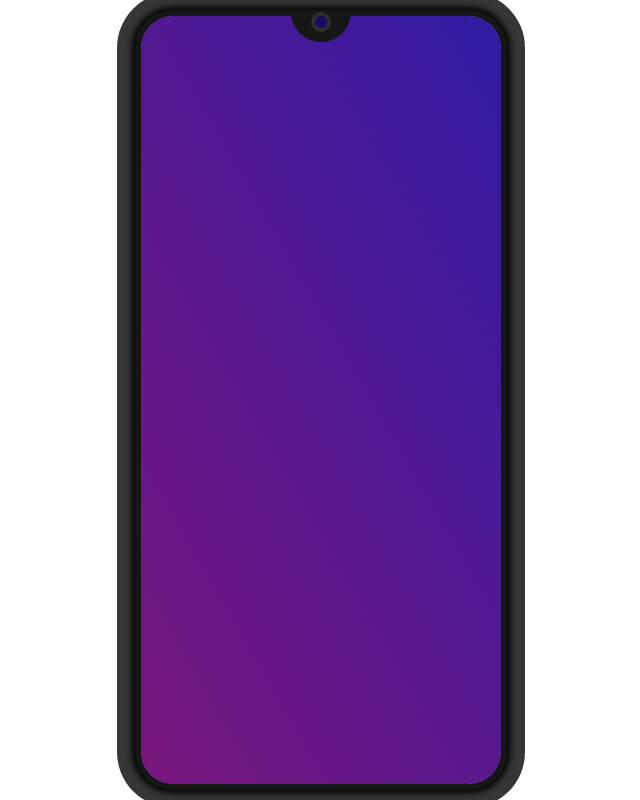
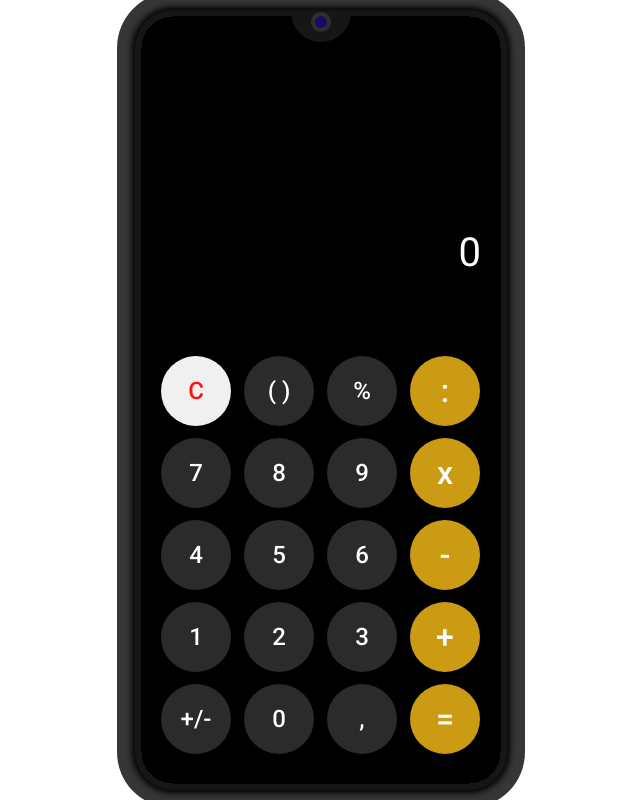
Before and after one commit to bactruongvan17/calculator, a plain HTML site: page index.html in a window 1280 px wide. Shown: the whole page, without its empty margins (319-959 px from the left). Drawn offline with Linux system fonts and the light colour scheme.

Commit message:
render calculator board

```diff
--- a/index.html
+++ b/index.html
@@ -16,7 +16,36 @@
     <div id="wrapper">
         <div id="camera"></div>
 
-        <div id="main-calculator"></div>
+        <div id="main-calculator">
+          <div id="result-box">0</div>
+          <div id="keyboard-box">
+            <span class="item" data-id="clear">C</span>
+            <span class="item" data-id="bracket">( )</span>
+            <span class="item" data-id="%">%</span>
+            <span class="item operand" data-id=":">:</span>
+
+            <span class="item" data-id="7">7</span>
+            <span class="item" data-id="8">8</span>
+            <span class="item" data-id="9">9</span>
+            <span class="item operand" data-id="x">x</span>
+
+            <span class="item" data-id="4">4</span>
+            <span class="item" data-id="5">5</span>
+            <span class="item" data-id="6">6</span>
+            <span class="item operand" data-id="-">-</span>
+
+            <span class="item" data-id="1">1</span>
+            <span class="item" data-id="2">2</span>
+            <span class="item" data-id="3">3</span>
+            <span class="item operand" data-id="+">+</span>
+
+            <span class="item" data-id="positive-negative">+/-</span>
+            <span class="item" data-id="0">0</span>
+            <span class="item" data-id="commas">,</span>
+            <span class="item operand" data-id="calculate">=</span>
+
+          </div>
+        </div>
     </div>
 
     <script src="./app.js"></script>
--- a/style.css
+++ b/style.css
@@ -51,7 +51,51 @@ html, body {
     width: 100%;
     height: 100%;
     border-radius: inherit;
-    background-color: #190b63;
-    background-image: linear-gradient(60deg, #79167c, #301ba3);
-    padding-top: 50px;
+    background-color: #000000;
+    display: flex;
+    flex-direction: column;
+    justify-content: space-between;
 }
+
+#result-box {
+    height: 280px;
+    border-radius: 32px 32px 0 0;
+    margin-bottom: 24px;
+    padding: 20px;
+    font-size: 2.5em;
+    color: #ffffff;
+    display: flex;
+    align-items: flex-end;
+    justify-content: flex-end;
+}
+
+#keyboard-box {
+    display: grid;
+    grid-template-columns: auto auto auto auto;
+    gap: 12px;
+    padding: 12px 20px 30px;
+}
+
+.item {
+    background-color: #2b2b2b;
+    color: #ffffff;
+    width: 70px;
+    height: 70px;
+    border-radius: 50%;
+    display: flex;
+    justify-content: center;
+    align-items: center;
+    font-size: 1.5em;
+    font-weight: 500;
+    cursor: default;
+}
+
+.item.operand {
+    font-size: 2em;
+    background-color: #cc9b14;
+}
+
+.item[data-id="clear"] {
+    color: #fc1212;
+    background-color: #f0f0f0;
+}
```
